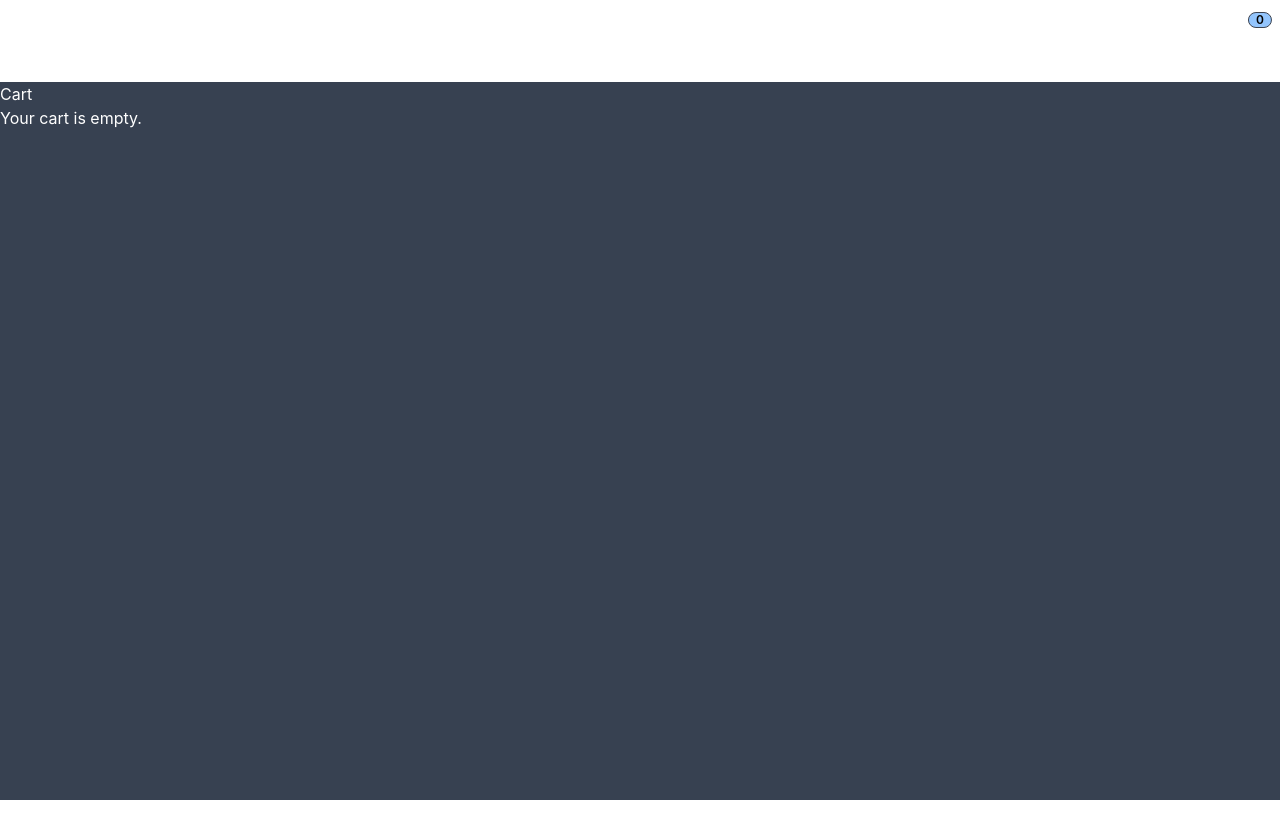
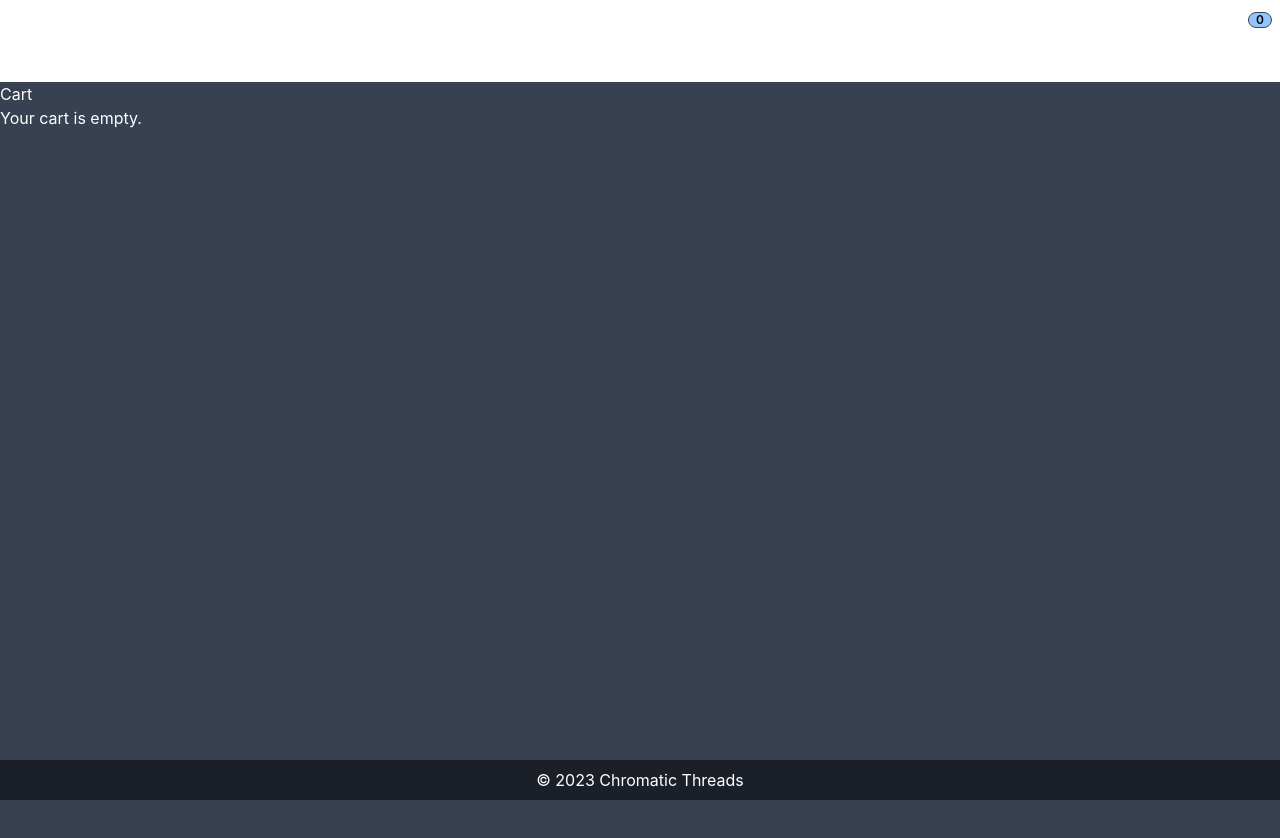
Before and after one commit to 0xBN/ecom-plp, a React (Create React App) app: page /cart in a window 1280 px wide. Shown: the top 838 px of the page. Before the commit the page ends 800 px from the top, so only its background shows below. Built offline with nearby package versions, Linux system fonts and the light colour scheme.

Commit message:
complete homepage UI

```diff
--- a/src/App.jsx
+++ b/src/App.jsx
@@ -1,5 +1,5 @@
 import { BrowserRouter, Routes, Route } from 'react-router-dom';
-import Header from './components/Header';
+import { Header, Footer } from './components';
 import {
   ProductListingPage,
   ProductDetailPage,
@@ -18,6 +18,7 @@ const App = () => {
           <Route path='/cart' element={<ShoppingCartPage />} />
           <Route path='/about' element={<About />} />
         </Routes>
+        <Footer />
       </div>
     </BrowserRouter>
   );
--- /dev/null
+++ b/src/components/Footer.jsx
@@ -0,0 +1,9 @@
+const Footer = () => {
+  const currentYear = new Date().getFullYear();
+  return (
+    <div className={`bg-black/50 text-center p-2 sticky bottom-0 `}>
+      &copy; {currentYear} Chromatic Threads
+    </div>
+  );
+};
+export default Footer;
--- a/src/components/Header.jsx
+++ b/src/components/Header.jsx
@@ -25,7 +25,8 @@ const Header = () => {
   return (
     <nav className={`md:flex justify-between sticky top-0 z-50`}>
       <div className='navbar bg-base-100 justify-between'>
-        <div className='dropdown'>
+        {/* MAIN */}
+        <div className='dropdown '>
           <label tabIndex={0} className='btn btn-ghost btn-circle avatar'>
             <FilterSVG />
           </label>
@@ -118,12 +119,12 @@ const Header = () => {
                 <span className='font-bold text-lg'>
                   {cartItems.length} Items
                 </span>
-                <span className='text-info'>
+                <span className='text-pink-400'>
                   Subtotal: ${totalCost.toFixed(2)}
                 </span>
                 <div className='card-actions'>
                   <Link to='/cart'>
-                    <button className='btn btn-primary btn-block'>
+                    <button className='btn btn-primary btn-block bg-yellow-500 text-black hover:bg-yellow-300'>
                       View cart
                     </button>
                   </Link>
--- a/src/components/ProductItem.jsx
+++ b/src/components/ProductItem.jsx
@@ -1,8 +1,12 @@
-const ProductItem = ({ name, price, image, description, sizes, color }) => {
+import { Link } from 'react-router-dom';
+
+const ProductItem = ({ id, name, price, image, description, sizes, color }) => {
   return (
     <div className={`py-4 grid place-content-center hover:saturate-200`}>
       <h3 className={`text-center font-bold`}>
+        <Link to={`/product/${id}`}>
           {name} - ${price}
+        </Link>
       </h3>
 
       {/* <p>{description}</p> */}
@@ -19,11 +23,13 @@ const ProductItem = ({ name, price, image, description, sizes, color }) => {
           </ul> */}
         </div>
       )}
+      <Link to={`/product/${id}`}>
         <img
           className={`md:rounded-md md:w-72 md:h-72 object-cover w-screen brightness-75 hover:brightness-100`}
           src={image}
           alt={name}
         />
+      </Link>
     </div>
   );
 };
--- a/src/components/ProductList.jsx
+++ b/src/components/ProductList.jsx
@@ -36,8 +36,9 @@ const ProductList = ({ products }) => {
 
   const productList = filteredProducts?.map((product) => (
     <li key={product.id}>
-      <Link to={`/product/${product.id}`}>
+      {/* <Link to={`/product/${product.id}`}> */}
       <ProductItem
+        id={product.id}
         name={product.name}
         price={product.price}
         image={product.image}
@@ -45,7 +46,7 @@ const ProductList = ({ products }) => {
         sizes={product.sizes}
         color={product.color}
       />
-      </Link>
+      {/* </Link> */}
     </li>
   ));
 
--- a/src/components/index.js
+++ b/src/components/index.js
@@ -5,4 +5,6 @@ export { default as ShoppingCart } from './ShoppingCart';
 export { default as PriceRangeButton } from './PriceRangeButton';
 export { default as SizeFilterButton } from './SizeFilterButton';
 export { default as ColorFilterButton } from './ColorFilterButton';
+export { default as Footer } from './Footer';
+export { default as Header } from './Header';
 // export { default as About } from './About';
--- a/src/pages/ShoppingCartPage.jsx
+++ b/src/pages/ShoppingCartPage.jsx
@@ -2,7 +2,7 @@ import { ShoppingCart } from '../components';
 
 const ShoppingCartPage = () => {
   return (
-    <div>
+    <div className={`min-h-screen`}>
       <ShoppingCart />
     </div>
   );
```
Also changed, not shown: 1 other file (tests, documents, lock files or other folders). Lines whose indentation alone changed are shown as unchanged.
